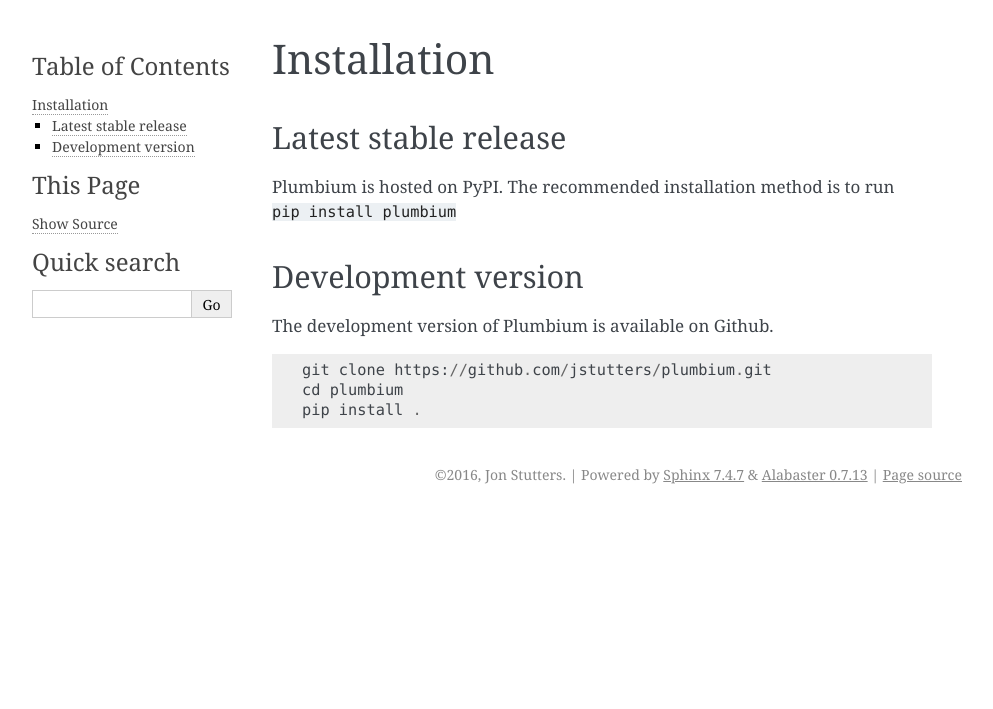
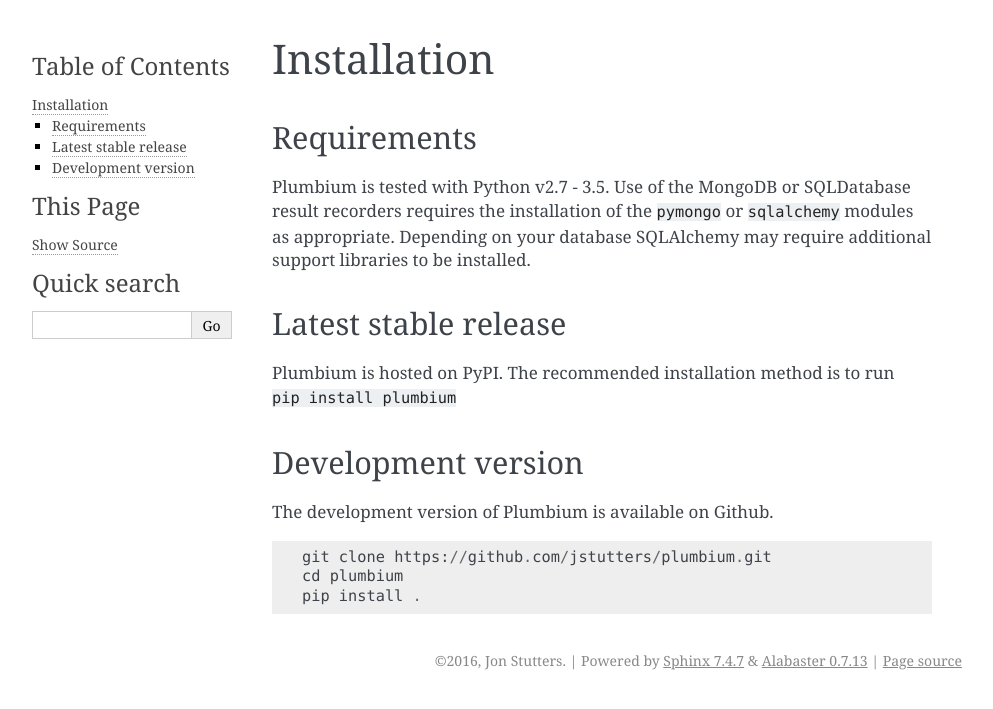
Before and after one commit to jstutters/pirec, a Sphinx documentation site: the page built from docs/installation.rst, in a window 1280 px wide. Shown: the top 709 px of the page, without its empty margins (148-1141 px from the left). Built offline with Sphinx 7.4.7, drawn with Linux system fonts in a browser that asks for light colours.

Commit message:
Add requirements to README and installation documentation

```diff
--- a/docs/installation.rst
+++ b/docs/installation.rst
@@ -1,5 +1,13 @@
 Installation
 ============
+
+Requirements
+------------
+
+Plumbium is tested with Python v2.7 - 3.5.  Use of the MongoDB or SQLDatabase
+result recorders requires the installation of the ``pymongo`` or ``sqlalchemy``
+modules as appropriate.  Depending on your database SQLAlchemy may require
+additional support libraries to be installed.
 
 Latest stable release
 ---------------------
```
Also changed, not shown: README.rst (+9 -0 lines).
